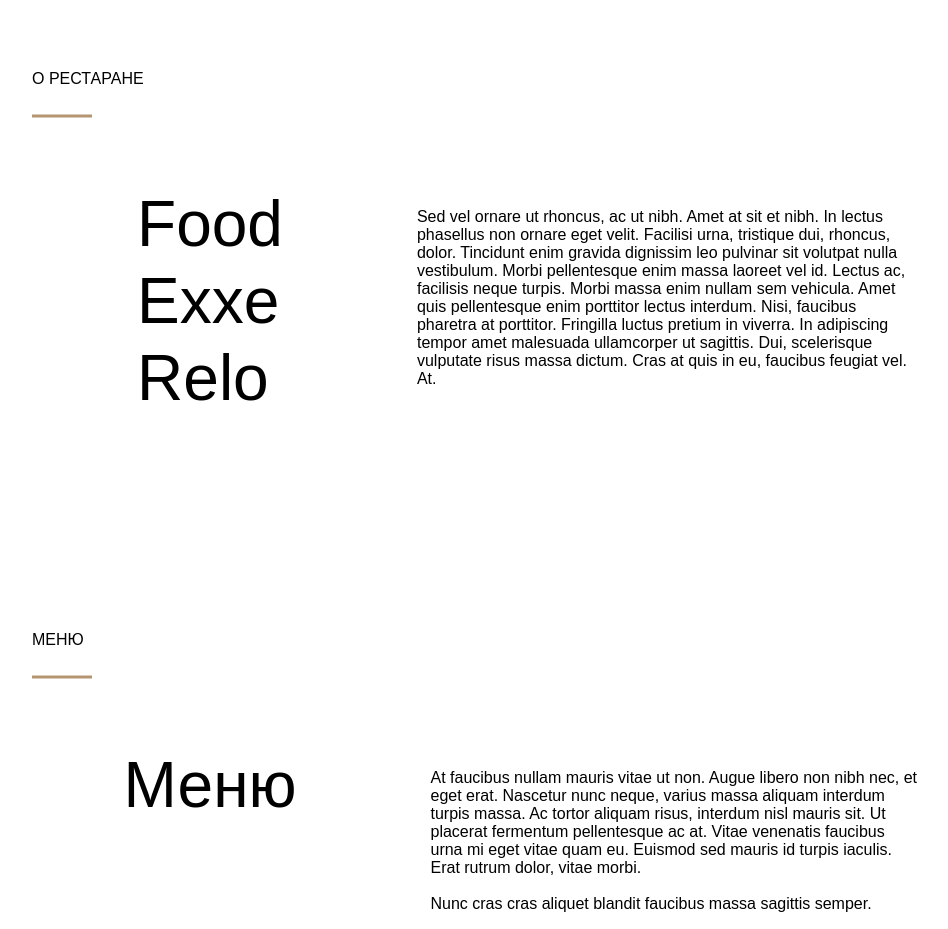
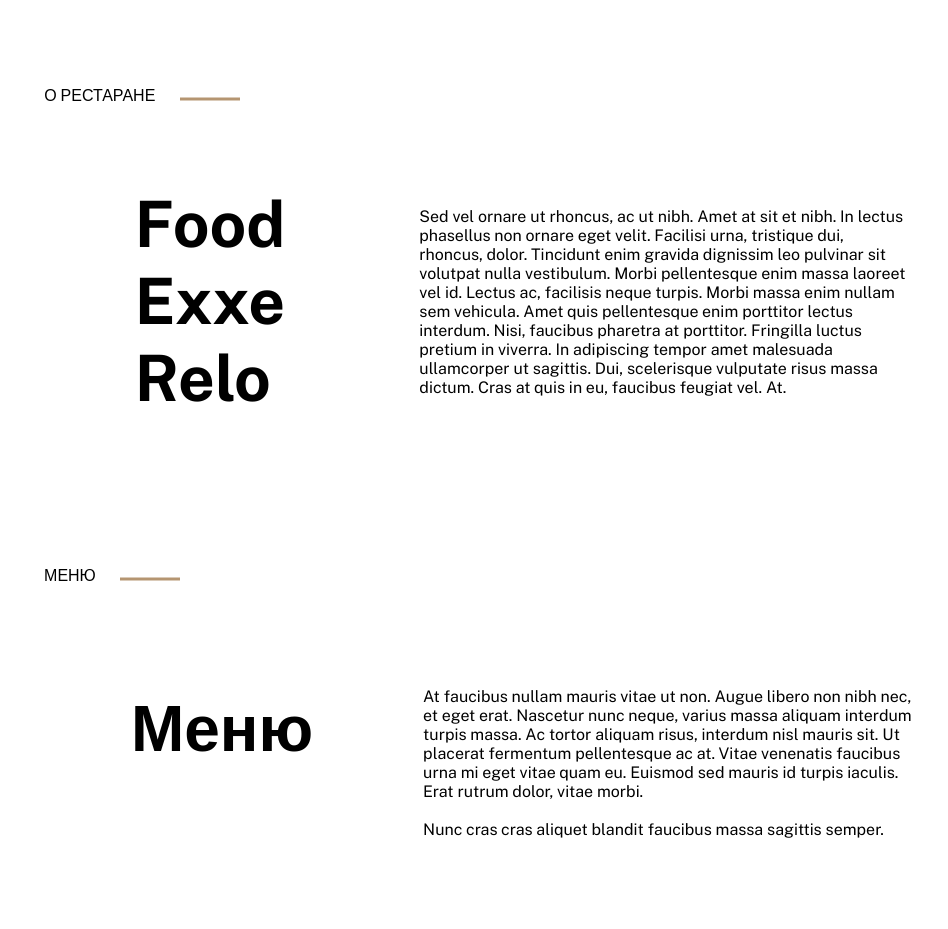
Before and after one commit to Qinimi0900w/food-Exxe, a plain HTML site: page index.html in a window 1280 px wide. Shown: the part 1080-2009 px from the top of the page, without its empty margins (118-1066 px from the left). After the commit the page ends 1935 px from the top, so only its background shows below. Drawn offline with nearby package versions, Linux system fonts and the light colour scheme.

Commit message:
feat: add

```diff
--- a/index.css
+++ b/index.css
@@ -66,17 +66,17 @@ body{
 	line-height: 76px;
 }
 .block-restaurant{
-	margin: 150px 150px ;
+	margin: 150px 150px 70px 150px ;
 	font-family: 'Public Sans', sans-serif;
-
-}
-.block-restaurant hr{
-	border: 1px solid  #B59571;
-	width: 60px;
-	display: flex;
 }
 .restaurant-title{
-	/*display: flex;*/
+	width: 250px;
+	display: flex;
+	align-items: center;
+	justify-content: space-around;
+}
+.restaurant-img{
+	margin-right: 30px;
 }
 .restaurant_text{
 	display: flex;
@@ -86,22 +86,31 @@ body{
 	font-size: 64px;
 	line-height: 77px;
 	padding-right: 134px ;
+	font-weight: 700;
 }
 .text{
 	width: 490px;
 	padding-top: 70px;
+	font-weight: normal;
 }
 .block-menu{
 	font-family: 'Public Sans', sans-serif;
 	margin: auto 150px ;
 }
+.menu_title{
+	width: 160px;
+	display: flex;
+	align-items: center;
+	justify-content: space-around;
+}
 .menu_subtitle{
 	display: flex;
 	font-size: 64px;
-	line-height: 77px;
-	padding-right: 134px ;
+	padding-right: 110px ;
+	font-weight: 700;
 }
 .menu_text{
 	display: flex;
 	justify-content: center;
+	align-items: center;
 }
--- a/index.html
+++ b/index.html
@@ -5,6 +5,8 @@
 	<meta name="viewport" content="width=device-width, initial-scale=1.0">
 	<title>Food Exxe</title>
 	<link rel="stylesheet" href="index.css">
+	<link rel="preconnect" href="https://fonts.googleapis.com"><link rel="preconnect" href="https://fonts.gstatic.com" crossorigin><link href="https://fonts.googleapis.com/css2?family=Public+Sans:wght@700&display=swap" rel="stylesheet">
+	<link rel="preconnect" href="https://fonts.googleapis.com"><link rel="preconnect" href="https://fonts.gstatic.com" crossorigin><link href="https://fonts.googleapis.com/css2?family=Public+Sans&display=swap" rel="stylesheet">
 </head>
 <body>
 	<div class="section">
@@ -39,7 +41,9 @@
 	<div class="block-restaurant">
 		<div class="restaurant-title">
 			<p>О РЕСТАРАНЕ</p>
+			<div class="restaurant-img">
 				<img src="img/line.png" alt="">
+			</div>
 		</div>
 		<div class="restaurant_text">
 			<div class="subtitle">
@@ -52,10 +56,16 @@
 		</div>
 	</div>
 	<div class="block-menu">
+		<div class="menu_title">
 			<p>МЕНЮ</p>
+			<div class="menu_img">
 				<img src="img/line.png" alt="">
+			</div>
+		</div>
 		<div class="menu_text">
-			<p class="menu_subtitle">Меню</p>
+			<div class="menu_subtitle">
+				<p >Меню</p>
+			</div>
 			<div class="text">
 				<p >At faucibus nullam mauris vitae ut non. Augue libero non nibh nec, et eget erat. Nascetur nunc neque, varius massa aliquam interdum turpis massa. Ac tortor aliquam risus, interdum nisl mauris sit. Ut placerat fermentum pellentesque ac at. Vitae venenatis faucibus urna mi eget vitae quam eu. Euismod sed mauris id turpis iaculis. Erat rutrum dolor, vitae morbi. <br><br>
 				Nunc cras cras aliquet blandit faucibus massa sagittis semper. </p>
```
Lines whose indentation alone changed are shown as unchanged.
